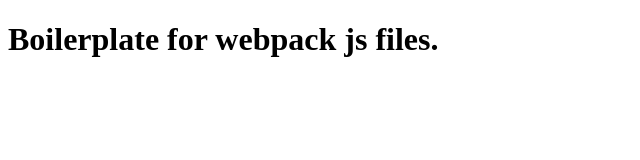
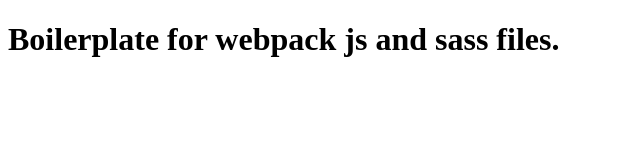
Before and after one commit to AbhayPai/webpack-js-sass-starter, a plain HTML site: page index.html in a window 1280 px wide. Shown: the whole page, without its empty margins (0-640 px from the left). Drawn offline with Linux system fonts and the light colour scheme.

Commit message:
Update index.html

```diff
--- a/index.html
+++ b/index.html
@@ -34,7 +34,7 @@
   </script>
 </head>
 <body>
-  <h1>Boilerplate for webpack js files.</h1>
+  <h1>Boilerplate for webpack js and sass files.</h1>
   <script src="./web/public/js/index.js" onerror="displayError();"></script>
 </body>
 </html>
```
